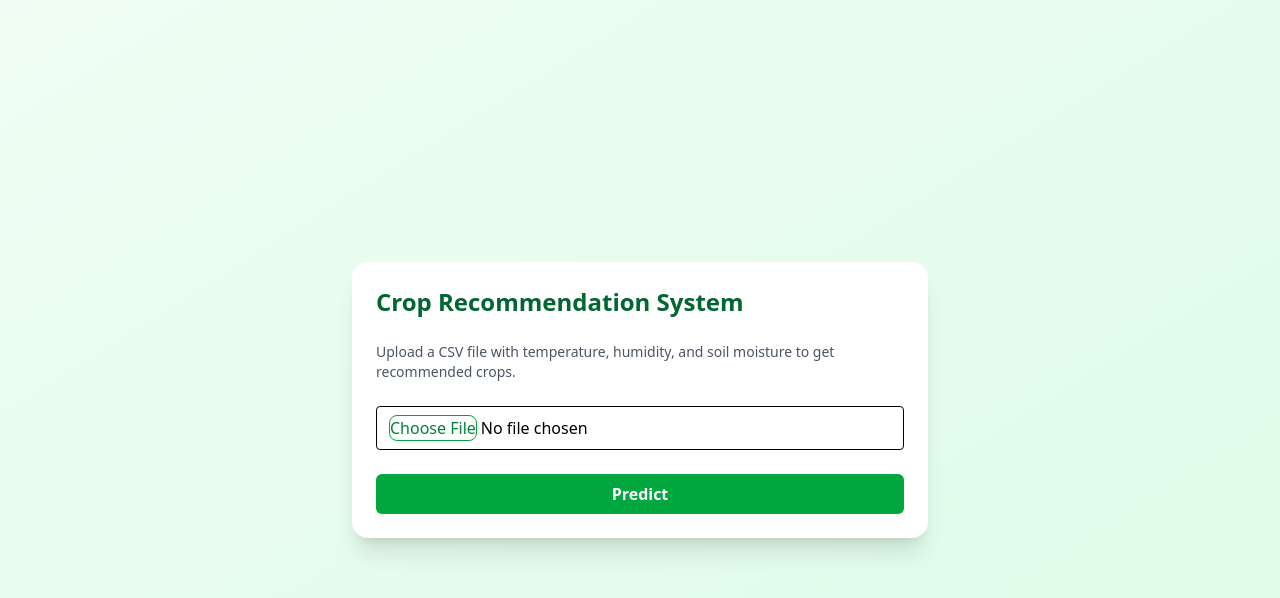
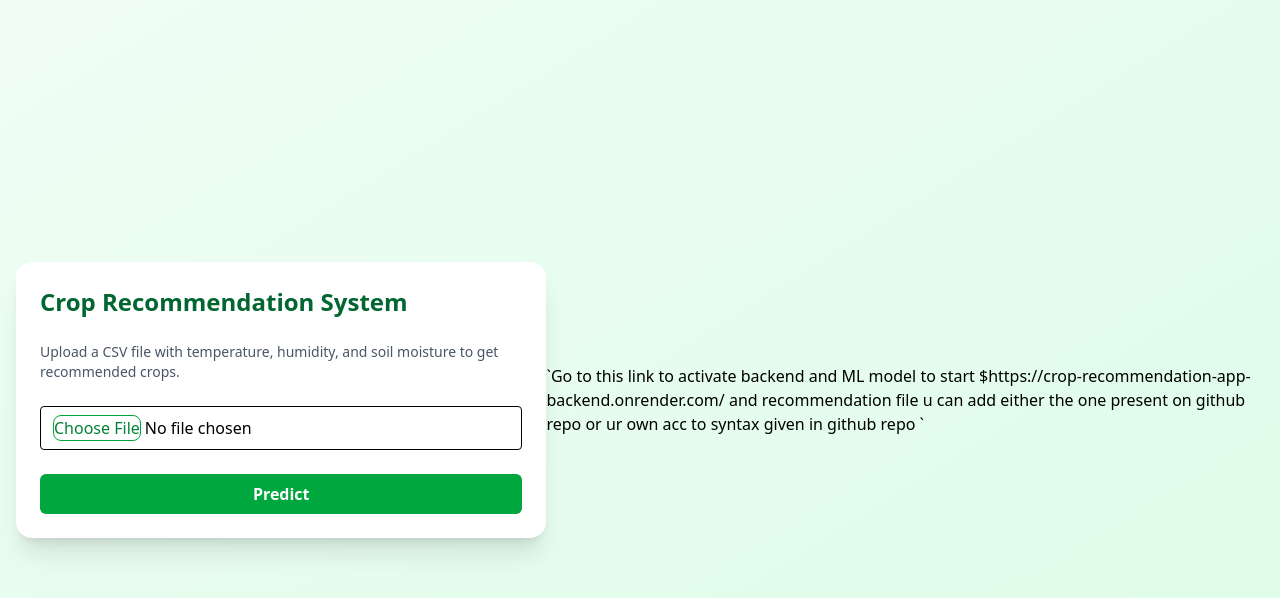
Before and after one commit to Yash1753/crop-recommendation-app, a React (Vite) app in the folder frontend/: page / in a window 1280 px wide. Shown: the top 598 px of the page. Built offline with nearby package versions, Linux system fonts and the light colour scheme.

Commit message:
Update App.jsx

```diff
--- a/frontend/src/App.jsx
+++ b/frontend/src/App.jsx
@@ -6,7 +6,7 @@ export default function App() {
   const [predictions, setPredictions] = useState([]);
   const [loading, setLoading] = useState(false);
   const [error, setError] = useState("");
-
+  const url = "https://crop-recommendation-app-backend.onrender.com/"
   const handleFileChange = (e) => {
     setFile(e.target.files[0]);
     setPredictions([]);
@@ -78,6 +78,7 @@ export default function App() {
           </div>
         )}
       </div>
+      <div>`Go to this link to activate backend and ML model to start ${url}  and recommendation file u can add either the one present on github repo or ur own acc to syntax given in github repo `</div>
     </div>
   );
 }
```
